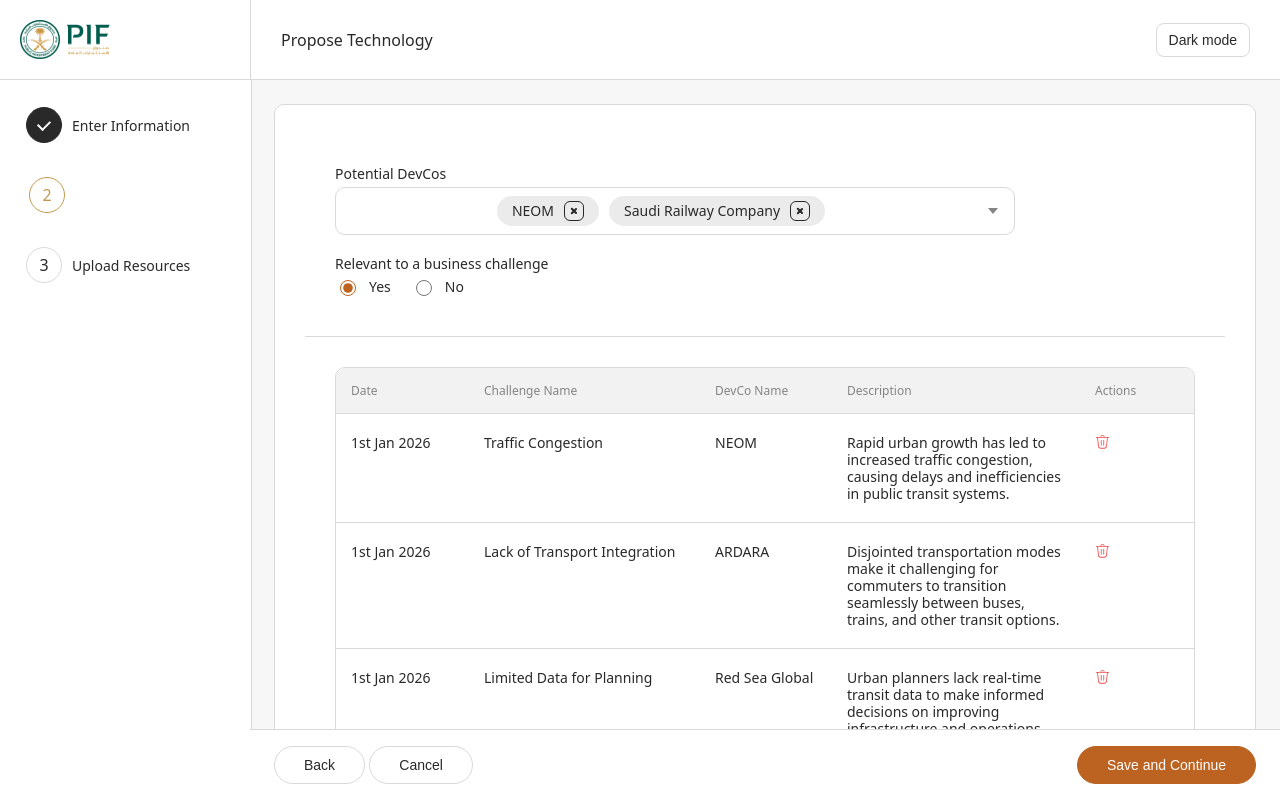
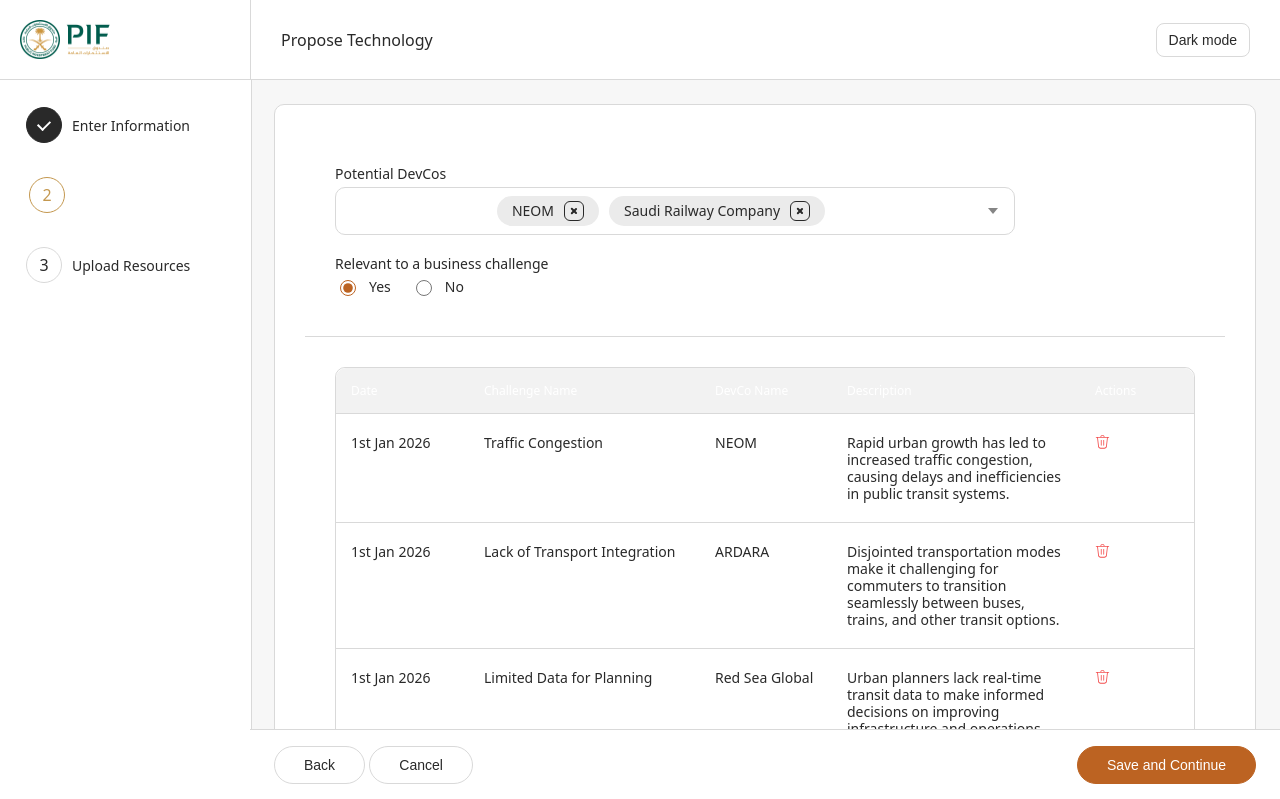
Before and after one commit to vstarkx/Techonolgy-form, a plain HTML site: page index.html in a window 1280 px wide. Both pictures are taken after typing "Sample", "Sample" into the empty fields and a click on the button "Save and Continue". Shown: the top 799 px of the page. Drawn offline with Linux system fonts and the light colour scheme.

Commit message:
Update style.css

```diff
--- a/style.css
+++ b/style.css
@@ -98,7 +98,7 @@
 .w-459 { width: auto; }
 .w-114 { width: 114px; }
 
-.th { background: var(--table-header-bg); border-bottom: 1px solid var(--border); padding: 15px; color: #858585; font-size: 12px; line-height: 15px; }
+.th { background: var(--table-header-bg); border-bottom: 1px solid var(--border); padding: 15px; color: #fff; font-size: 12px; line-height: 15px; }
 .td { background: var(--surface); border-bottom: 1px solid var(--border); padding: 20px 15px; font-size: 14px; line-height: 17px; color: var(--text); }
 
 /* Rounded corners on header/footer cells */
```
